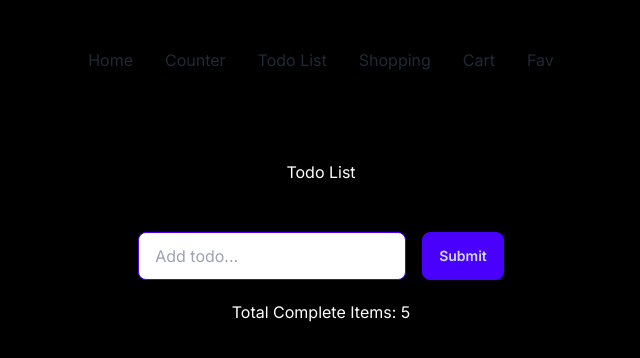
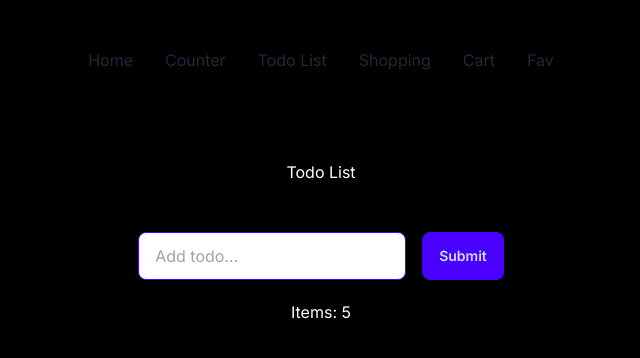
Before and after one commit to Saedddd/ThreeProjectsRTK, a Next.js app: page /todo in a window 1280 px wide. Shown: the top 358 px of the page, without its empty margins (319-959 px from the left). Built offline with nearby package versions, Linux system fonts and the light colour scheme.

Commit message:
Update TotalComletedItems.tsx

```diff
--- a/src/entities/TotalComletedItems/ui/TotalComletedItems.tsx
+++ b/src/entities/TotalComletedItems/ui/TotalComletedItems.tsx
@@ -2,7 +2,7 @@ import React from 'react'
 
 const TotalComletedItems = () => {
   return (
-    <h4 className='mt-3'>Total Complete Items: 5</h4>
+    <h4 className='mt-3'>Items: 5</h4>
   )
 }
 
```
